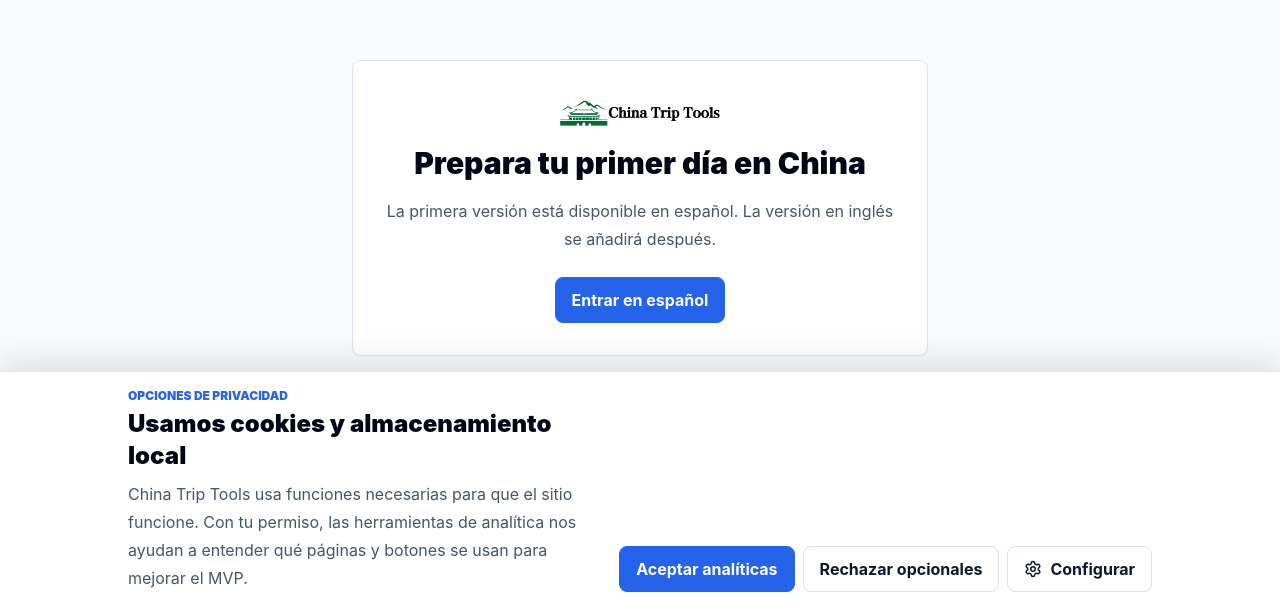
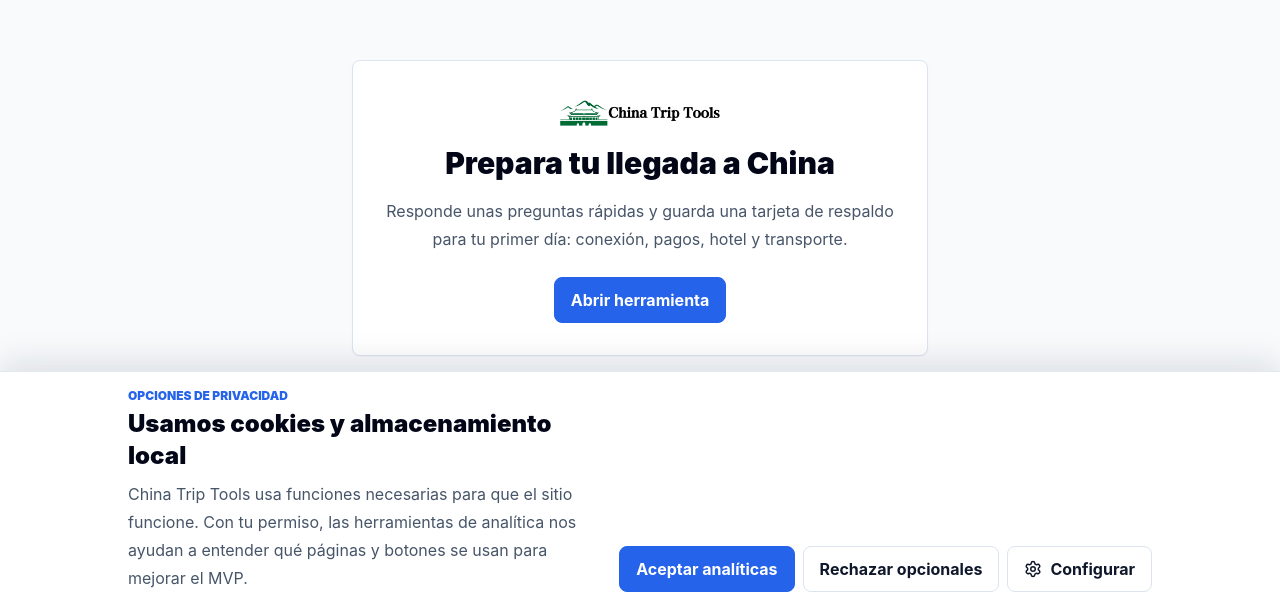
Before and after one commit to optiseo721-svg/chinatriptools, a Next.js app: page / in a window 1280 px wide. Shown: the part 192-800 px from the top of the page. Built offline with nearby package versions, Linux system fonts and the light colour scheme; no server answers.

Commit message:
checkpoint-31-refine-root-entry-copy

```diff
--- a/app/page.tsx
+++ b/app/page.tsx
@@ -6,7 +6,7 @@ export const metadata: Metadata = {
   title: {
     absolute: "China Trip Tools"
   },
-  description: "Elige el idioma para preparar tu primer día en China.",
+  description: "Prepara tu llegada a China con una tarjeta de respaldo para el primer día.",
   alternates: {
     canonical: "/"
   }
@@ -19,13 +19,14 @@ export default function RootPage() {
         <div className="flex justify-center">
           <BrandLogo compact />
         </div>
-        <h1 className="mt-3 text-3xl font-black text-slate-950">Prepara tu primer día en China</h1>
+        <h1 className="mt-3 text-3xl font-black text-slate-950">Prepara tu llegada a China</h1>
         <p className="mt-4 text-base leading-7 text-slate-600">
-          La primera versión está disponible en español. La versión en inglés se añadirá después.
+          Responde unas preguntas rápidas y guarda una tarjeta de respaldo para tu primer día:
+          conexión, pagos, hotel y transporte.
         </p>
         <div className="mt-6 flex flex-col justify-center gap-3 sm:flex-row">
           <Link className="button-primary" href="/es/">
-            Entrar en español
+            Abrir herramienta
           </Link>
         </div>
       </section>
```
